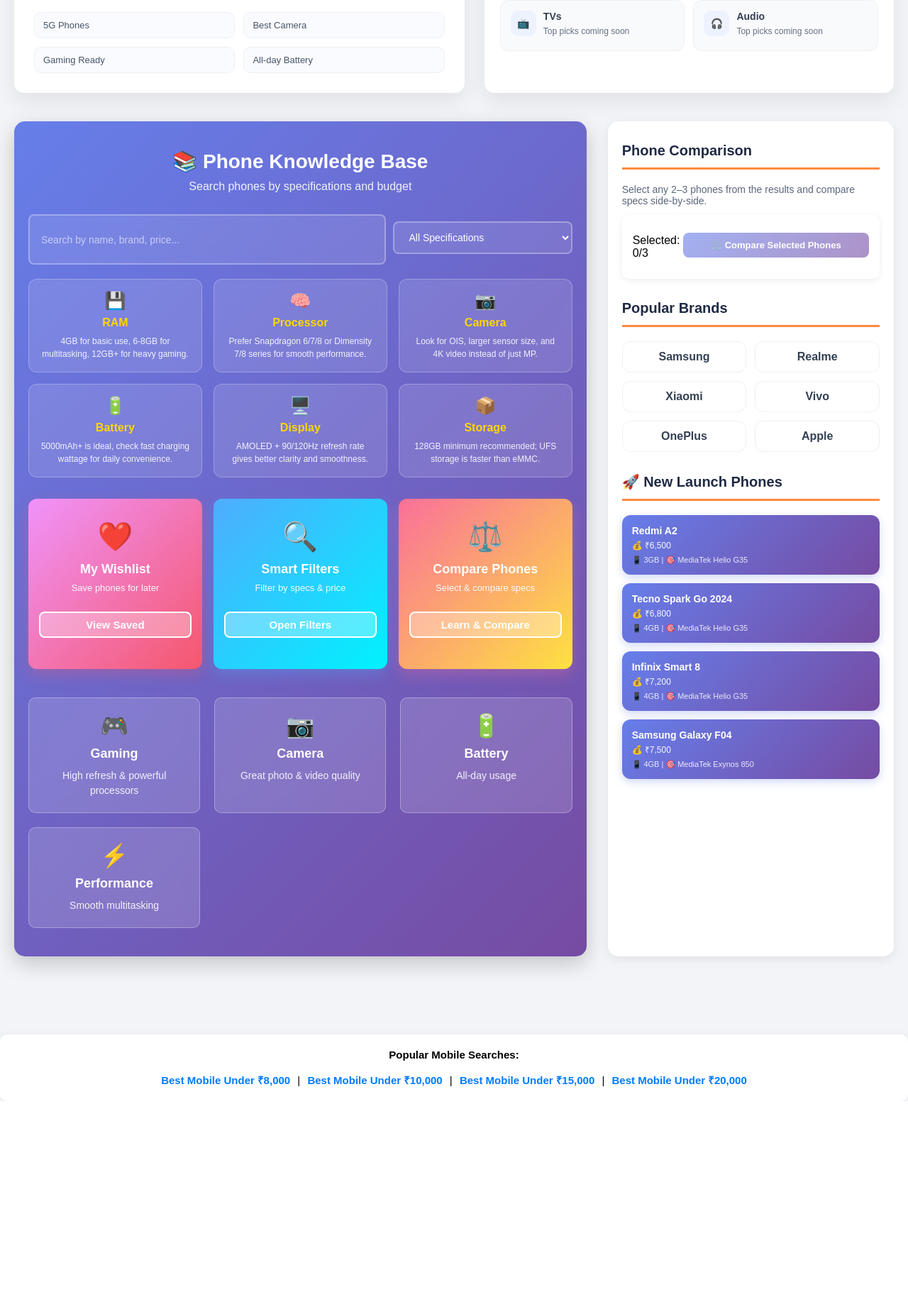
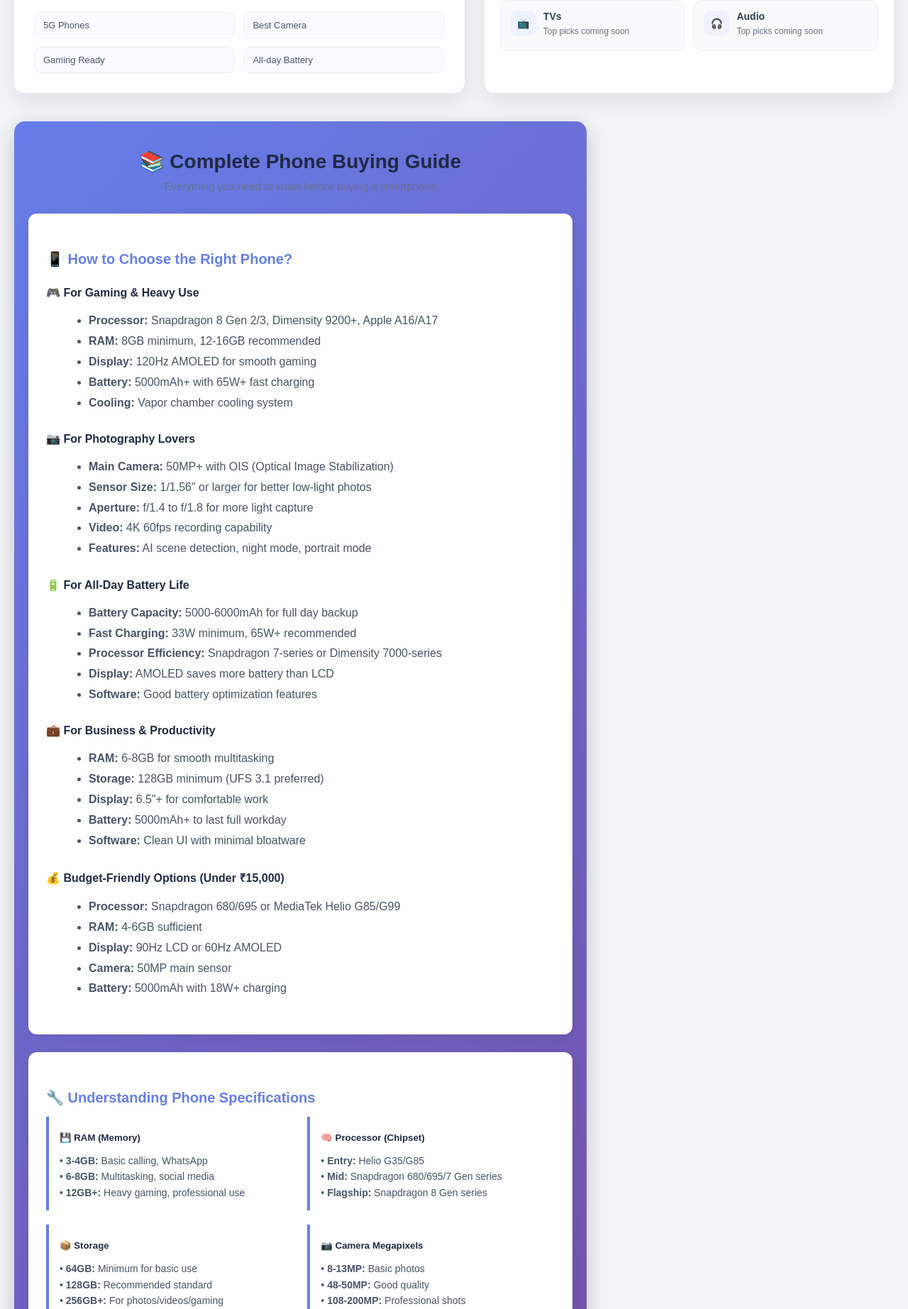
Before and after one commit to Shubh10091997/top3-mobile, a Flask app: page / in a window 1280 px wide. Shown: the part 645-2490 px from the top of the page at 71% size. Before the commit the page ends 2197 px from the top, so only its background shows below. Run offline with Flask 3, Linux system fonts and the light colour scheme.

Commit message:
Replace feature cards with comprehensive static knowledge base content

```diff
--- a/templates/index.html
+++ b/templates/index.html
@@ -370,9 +370,130 @@
 
   <div class="spec-layout">
     <!-- Left Side: Phone Knowledge Base -->
-    <div class="knowledge-section">
-      <h3>📚 Phone Knowledge Base</h3>
-      <p id="kbSubtitle">Search phones by specifications and budget</p>
+    <div class="knowledge-section" id="knowledge">
+      <h3 style="font-size: 28px; color: #1f2a44; margin-bottom: 10px;">📚 Complete Phone Buying Guide</h3>
+      <p style="color: #6a7280; font-size: 15px; margin-bottom: 30px;">Everything you need to know before buying a smartphone</p>
+
+      <!-- Static Knowledge Content -->
+      <div style="background: white; padding: 25px; border-radius: 12px; box-shadow: 0 4px 15px rgba(0,0,0,0.08); margin-bottom: 25px;">
+        <h4 style="color: #667eea; font-size: 20px; margin-bottom: 15px;">📱 How to Choose the Right Phone?</h4>
+
+        <div style="margin-bottom: 25px;">
+          <h5 style="color: #1f2a44; font-size: 16px; margin-bottom: 10px;">🎮 For Gaming & Heavy Use</h5>
+          <ul style="color: #475467; line-height: 1.8; margin-left: 20px;">
+            <li><strong>Processor:</strong> Snapdragon 8 Gen 2/3, Dimensity 9200+, Apple A16/A17</li>
+            <li><strong>RAM:</strong> 8GB minimum, 12-16GB recommended</li>
+            <li><strong>Display:</strong> 120Hz AMOLED for smooth gaming</li>
+            <li><strong>Battery:</strong> 5000mAh+ with 65W+ fast charging</li>
+            <li><strong>Cooling:</strong> Vapor chamber cooling system</li>
+          </ul>
+        </div>
+
+        <div style="margin-bottom: 25px;">
+          <h5 style="color: #1f2a44; font-size: 16px; margin-bottom: 10px;">📷 For Photography Lovers</h5>
+          <ul style="color: #475467; line-height: 1.8; margin-left: 20px;">
+            <li><strong>Main Camera:</strong> 50MP+ with OIS (Optical Image Stabilization)</li>
+            <li><strong>Sensor Size:</strong> 1/1.56" or larger for better low-light photos</li>
+            <li><strong>Aperture:</strong> f/1.4 to f/1.8 for more light capture</li>
+            <li><strong>Video:</strong> 4K 60fps recording capability</li>
+            <li><strong>Features:</strong> AI scene detection, night mode, portrait mode</li>
+          </ul>
+        </div>
+
+        <div style="margin-bottom: 25px;">
+          <h5 style="color: #1f2a44; font-size: 16px; margin-bottom: 10px;">🔋 For All-Day Battery Life</h5>
+          <ul style="color: #475467; line-height: 1.8; margin-left: 20px;">
+            <li><strong>Battery Capacity:</strong> 5000-6000mAh for full day backup</li>
+            <li><strong>Fast Charging:</strong> 33W minimum, 65W+ recommended</li>
+            <li><strong>Processor Efficiency:</strong> Snapdragon 7-series or Dimensity 7000-series</li>
+            <li><strong>Display:</strong> AMOLED saves more battery than LCD</li>
+            <li><strong>Software:</strong> Good battery optimization features</li>
+          </ul>
+        </div>
+
+        <div style="margin-bottom: 25px;">
+          <h5 style="color: #1f2a44; font-size: 16px; margin-bottom: 10px;">💼 For Business & Productivity</h5>
+          <ul style="color: #475467; line-height: 1.8; margin-left: 20px;">
+            <li><strong>RAM:</strong> 6-8GB for smooth multitasking</li>
+            <li><strong>Storage:</strong> 128GB minimum (UFS 3.1 preferred)</li>
+            <li><strong>Display:</strong> 6.5"+ for comfortable work</li>
+            <li><strong>Battery:</strong> 5000mAh+ to last full workday</li>
+            <li><strong>Software:</strong> Clean UI with minimal bloatware</li>
+          </ul>
+        </div>
+
+        <div style="margin-bottom: 25px;">
+          <h5 style="color: #1f2a44; font-size: 16px; margin-bottom: 10px;">💰 Budget-Friendly Options (Under ₹15,000)</h5>
+          <ul style="color: #475467; line-height: 1.8; margin-left: 20px;">
+            <li><strong>Processor:</strong> Snapdragon 680/695 or MediaTek Helio G85/G99</li>
+            <li><strong>RAM:</strong> 4-6GB sufficient</li>
+            <li><strong>Display:</strong> 90Hz LCD or 60Hz AMOLED</li>
+            <li><strong>Camera:</strong> 50MP main sensor</li>
+            <li><strong>Battery:</strong> 5000mAh with 18W+ charging</li>
+          </ul>
+        </div>
+      </div>
+
+      <!-- Technical Specifications Explained -->
+      <div style="background: white; padding: 25px; border-radius: 12px; box-shadow: 0 4px 15px rgba(0,0,0,0.08); margin-bottom: 25px;">
+        <h4 style="color: #667eea; font-size: 20px; margin-bottom: 15px;">🔧 Understanding Phone Specifications</h4>
+
+        <div style="display: grid; grid-template-columns: repeat(auto-fit, minmax(280px, 1fr)); gap: 20px;">
+          <div style="border-left: 4px solid #667eea; padding-left: 15px;">
+            <h5 style="color: #1f2a44; margin-bottom: 8px;">💾 RAM (Memory)</h5>
+            <p style="color: #475467; font-size: 14px; line-height: 1.6;">
+              • <strong>3-4GB:</strong> Basic calling, WhatsApp<br>
+              • <strong>6-8GB:</strong> Multitasking, social media<br>
+              • <strong>12GB+:</strong> Heavy gaming, professional use
+            </p>
+          </div>
+
+          <div style="border-left: 4px solid #667eea; padding-left: 15px;">
+            <h5 style="color: #1f2a44; margin-bottom: 8px;">🧠 Processor (Chipset)</h5>
+            <p style="color: #475467; font-size: 14px; line-height: 1.6;">
+              • <strong>Entry:</strong> Helio G35/G85<br>
+              • <strong>Mid:</strong> Snapdragon 680/695/7 Gen series<br>
+              • <strong>Flagship:</strong> Snapdragon 8 Gen series
+            </p>
+          </div>
+
+          <div style="border-left: 4px solid #667eea; padding-left: 15px;">
+            <h5 style="color: #1f2a44; margin-bottom: 8px;">📦 Storage</h5>
+            <p style="color: #475467; font-size: 14px; line-height: 1.6;">
+              • <strong>64GB:</strong> Minimum for basic use<br>
+              • <strong>128GB:</strong> Recommended standard<br>
+              • <strong>256GB+:</strong> For photos/videos/gaming
+            </p>
+          </div>
+
+          <div style="border-left: 4px solid #667eea; padding-left: 15px;">
+            <h5 style="color: #1f2a44; margin-bottom: 8px;">📷 Camera Megapixels</h5>
+            <p style="color: #475467; font-size: 14px; line-height: 1.6;">
+              • <strong>8-13MP:</strong> Basic photos<br>
+              • <strong>48-50MP:</strong> Good quality<br>
+              • <strong>108-200MP:</strong> Professional shots
+            </p>
+          </div>
+
+          <div style="border-left: 4px solid #667eea; padding-left: 15px;">
+            <h5 style="color: #1f2a44; margin-bottom: 8px;">🔋 Battery & Charging</h5>
+            <p style="color: #475467; font-size: 14px; line-height: 1.6;">
+              • <strong>4000mAh:</strong> Light use<br>
+              • <strong>5000-5500mAh:</strong> Full day<br>
+              • <strong>6000mAh+:</strong> Heavy users
+            </p>
+          </div>
+
+          <div style="border-left: 4px solid #667eea; padding-left: 15px;">
+            <h5 style="color: #1f2a44; margin-bottom: 8px;">🖥️ Display Type</h5>
+            <p style="color: #475467; font-size: 14px; line-height: 1.6;">
+              • <strong>LCD:</strong> Budget-friendly<br>
+              • <strong>AMOLED:</strong> Better colors, battery<br>
+              • <strong>120Hz:</strong> Smooth scrolling
+            </p>
+          </div>
+        </div>
+      </div>
 
       <!-- Search Bar -->
       <div class="kb-search-container">
@@ -392,62 +513,6 @@
         <p id="educationText"></p>
         <div class="education-points" id="educationPoints"></div>
       </div>
-
-      <!-- Knowledge Type Cards -->
-      <div class="knowledge-cards">
-        <div class="knowledge-card">
-          <div class="knowledge-icon">💾</div>
-          <h4>RAM</h4>
-          <p>4GB for basic use, 6-8GB for multitasking, 12GB+ for heavy gaming.</p>
-        </div>
-        <div class="knowledge-card">
-          <div class="knowledge-icon">🧠</div>
-          <h4>Processor</h4>
-          <p>Prefer Snapdragon 6/7/8 or Dimensity 7/8 series for smooth performance.</p>
-        </div>
-        <div class="knowledge-card">
-          <div class="knowledge-icon">📷</div>
-          <h4>Camera</h4>
-          <p>Look for OIS, larger sensor size, and 4K video instead of just MP.</p>
-        </div>
-        <div class="knowledge-card">
-          <div class="knowledge-icon">🔋</div>
-          <h4>Battery</h4>
-          <p>5000mAh+ is ideal, check fast charging wattage for daily convenience.</p>
-        </div>
-        <div class="knowledge-card">
-          <div class="knowledge-icon">🖥️</div>
-          <h4>Display</h4>
-          <p>AMOLED + 90/120Hz refresh rate gives better clarity and smoothness.</p>
-        </div>
-        <div class="knowledge-card">
-          <div class="knowledge-icon">📦</div>
-          <h4>Storage</h4>
-          <p>128GB minimum recommended; UFS storage is faster than eMMC.</p>
-        </div>
-      </div>
-  <!-- Enhanced Features Section - Top 3 Style -->
-  <div class="features-section" style="display: grid; grid-template-columns: repeat(3, 1fr); gap: 16px; margin: 30px 0; padding: 0; width: 100%; box-sizing: border-box;">
-    <!-- Wishlist Card -->
-        <div class="feature-card" style="background: linear-gradient(135deg, #f093fb, #f5576c); border-radius: 12px; padding: 20px 15px; text-align: center; color: white; box-shadow: 0 8px 20px rgba(245, 87, 108, 0.3); min-height: 200px; display: flex; flex-direction: column; justify-content: center;">
-      <div style="font-size: 40px; margin-bottom: 12px;">❤️</div>
-      <h3 style="margin: 0 0 8px 0; font-size: 18px; font-weight: 700;">My Wishlist</h3>
-      <p style="margin: 0 0 16px 0; font-size: 13px; opacity: 0.95;">Save phones for later</p>
-      <button onclick="viewWishlist()" style="background: rgba(255,255,255,0.3); border: 2px solid white; color: white; padding: 8px 16px; border-radius: 8px; cursor: pointer; font-weight: 600; width: 100%; transition: all 0.3s;">View Saved</button>
-    </div>
-
-    <!-- Filter Card -->
-    <div class="feature-card" style="background: linear-gradient(135deg, #4facfe, #00f2fe); border-radius: 12px; padding: 20px 15px; text-align: center; color: white; box-shadow: 0 8px 20px rgba(79, 172, 254, 0.3); min-height: 200px; display: flex; flex-direction: column; justify-content: center;">
-      <div style="font-size: 40px; margin-bottom: 12px;">🔍</div>
-      <h3 style="margin: 0 0 8px 0; font-size: 18px; font-weight: 700;">Smart Filters</h3>
-      <p style="margin: 0 0 16px 0; font-size: 13px; opacity: 0.95;">Filter by specs & price</p>
-      <button onclick="showAdvancedFilters()" style="background: rgba(255,255,255,0.3); border: 2px solid white; color: white; padding: 8px 16px; border-radius: 8px; cursor: pointer; font-weight: 600; width: 100%; transition: all 0.3s;">Open Filters</button>
-    </div>
-
-    <!-- Compare Card -->
-    <div class="feature-card" style="background: linear-gradient(135deg, #fa709a, #fee140); border-radius: 12px; padding: 20px 15px; text-align: center; color: white; box-shadow: 0 8px 20px rgba(250, 112, 154, 0.3); min-height: 200px; display: flex; flex-direction: column; justify-content: center;">
-      <div style="font-size: 40px; margin-bottom: 12px;">⚖️</div>
-      <h3 style="margin: 0 0 8px 0; font-size: 18px; font-weight: 700;">Compare Phones</h3>
       <p style="margin: 0 0 16px 0; font-size: 13px; opacity: 0.95;">Select & compare specs</p>
       <button onclick="document.getElementById('comparisonGuideModal').style.display='flex';" style="background: rgba(255,255,255,0.3); border: 2px solid white; color: white; padding: 8px 16px; border-radius: 8px; cursor: pointer; font-weight: 600; width: 100%; transition: all 0.3s;">Learn & Compare</button>
     </div>
```
